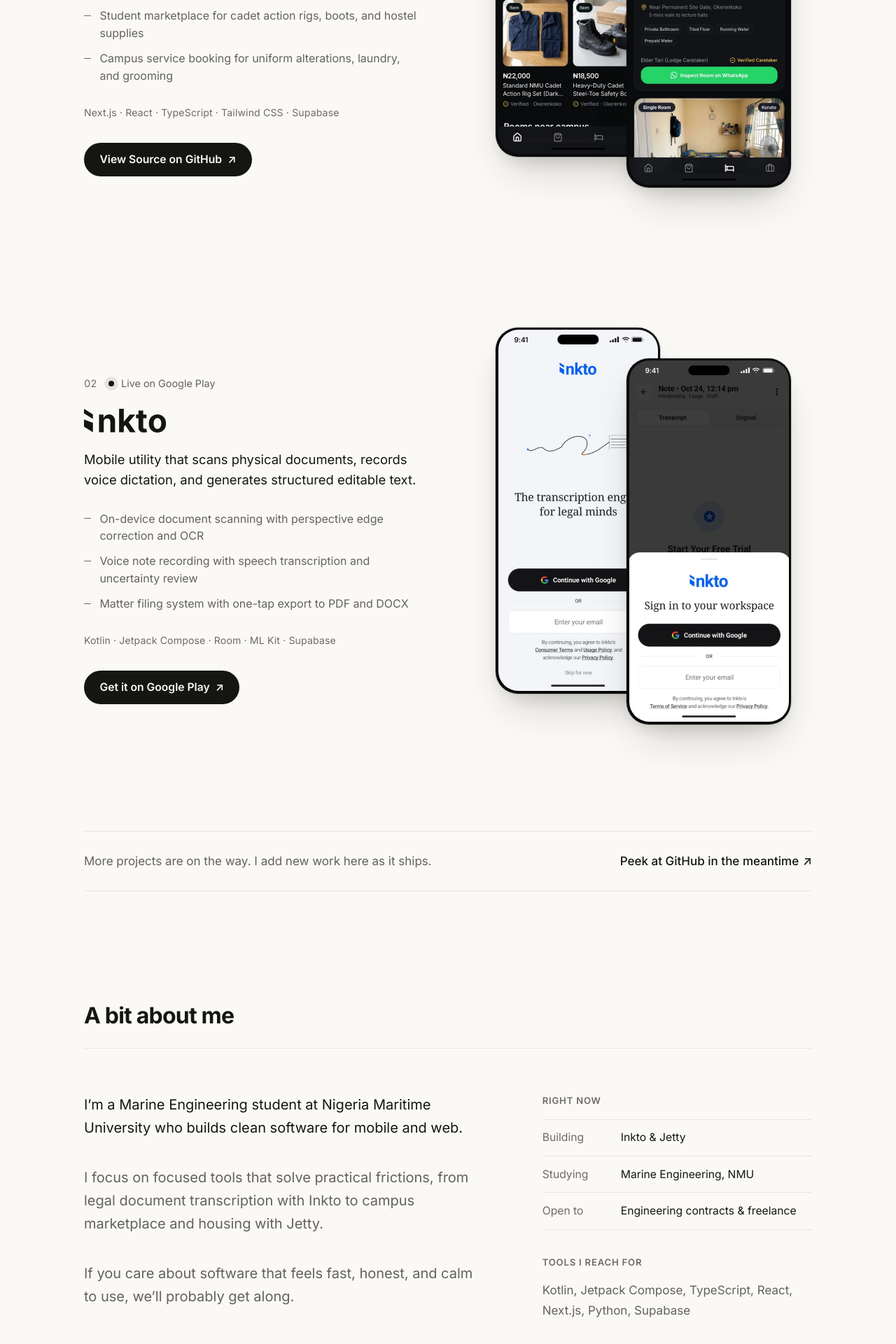
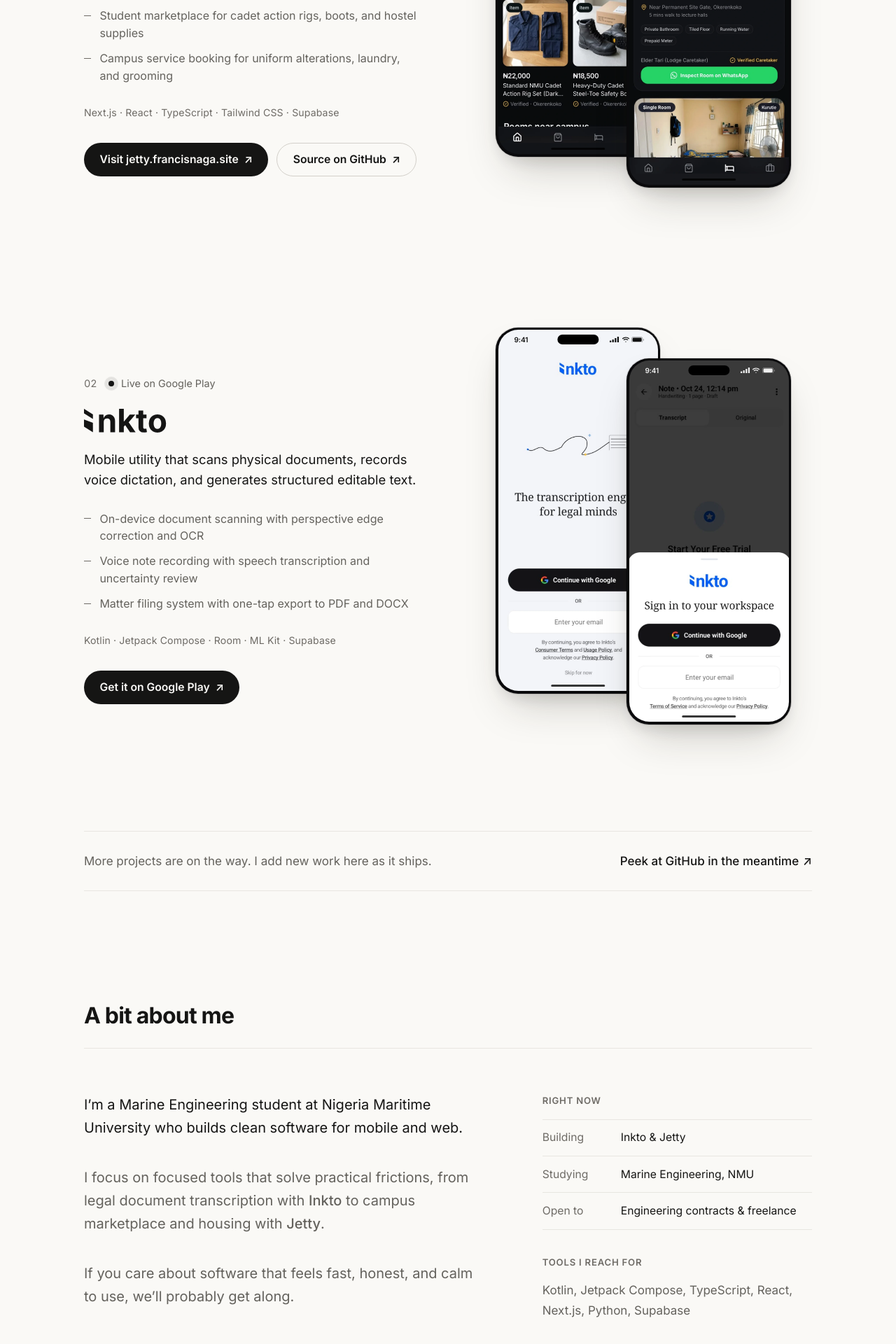
Before and after one commit to francisnaga/My-Portfolio, a React (Vite) app: page / in a window 1280 px wide. Shown: the part 1326-3246 px from the top of the page at 70% size. Built offline with nearby package versions, Linux system fonts and the light colour scheme.

Commit message:
feat: link Jetty live production site at jetty.francisnaga.site

```diff
--- a/src/App.jsx
+++ b/src/App.jsx
@@ -343,7 +343,25 @@ export default function App() {
               </p>
               <p>
                 I focus on focused tools that solve practical frictions, from legal document
-                transcription with Inkto to campus marketplace and housing with Jetty.
+                transcription with{' '}
+                <a
+                  href="https://play.google.com/store/apps/details?id=com.inkto.app"
+                  target="_blank"
+                  rel="noopener noreferrer"
+                  className="text-link"
+                >
+                  Inkto
+                </a>{' '}
+                to campus marketplace and housing with{' '}
+                <a
+                  href="https://jetty.francisnaga.site"
+                  target="_blank"
+                  rel="noopener noreferrer"
+                  className="text-link"
+                >
+                  Jetty
+                </a>
+                .
               </p>
               <p>
                 If you care about software that feels fast, honest, and calm to use, we&rsquo;ll
--- a/src/data/projects.js
+++ b/src/data/projects.js
@@ -7,7 +7,7 @@ export const PROJECTS = [
   {
     id: 'jetty',
     name: 'Jetty',
-    status: 'Campus Platform',
+    status: 'Live in Production',
     platform: 'Web · Mobile First',
     year: '2026',
     summary:
@@ -20,20 +20,24 @@ export const PROJECTS = [
     stack: ['Next.js', 'React', 'TypeScript', 'Tailwind CSS', 'Supabase'],
     links: [
       {
-        label: 'View Source on GitHub',
+        label: 'Visit jetty.francisnaga.site',
+        url: 'https://jetty.francisnaga.site',
+        primary: true,
+      },
+      {
+        label: 'Source on GitHub',
         url: 'https://github.com/francisnaga/Island-Hub',
-        primary: true,
       },
     ],
     screens: [
       {
         src: '/projects/jetty/jetty-home.webp',
-        alt: 'Jetty home screen showing NMU campus marketplace and categories',
+        alt: 'Jetty live platform showing NMU campus marketplace and categories',
         statusLight: true,
       },
       {
         src: '/projects/jetty/jetty-lodge.webp',
-        alt: 'Jetty student lodge screen showing off-campus room listings and WhatsApp inspection',
+        alt: 'Jetty live platform showing off-campus room listings and WhatsApp inspection',
         statusLight: true,
       },
     ],
```
